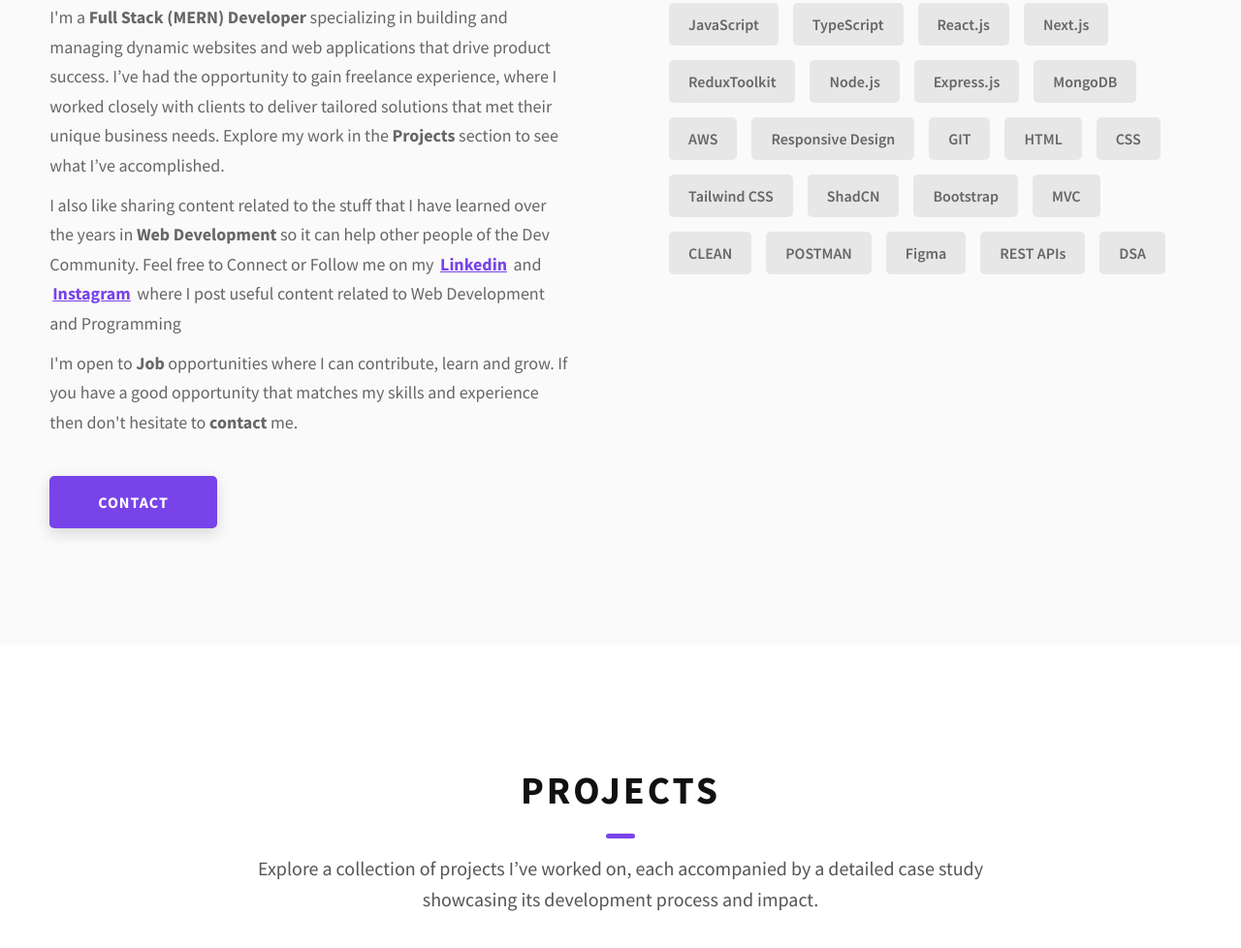
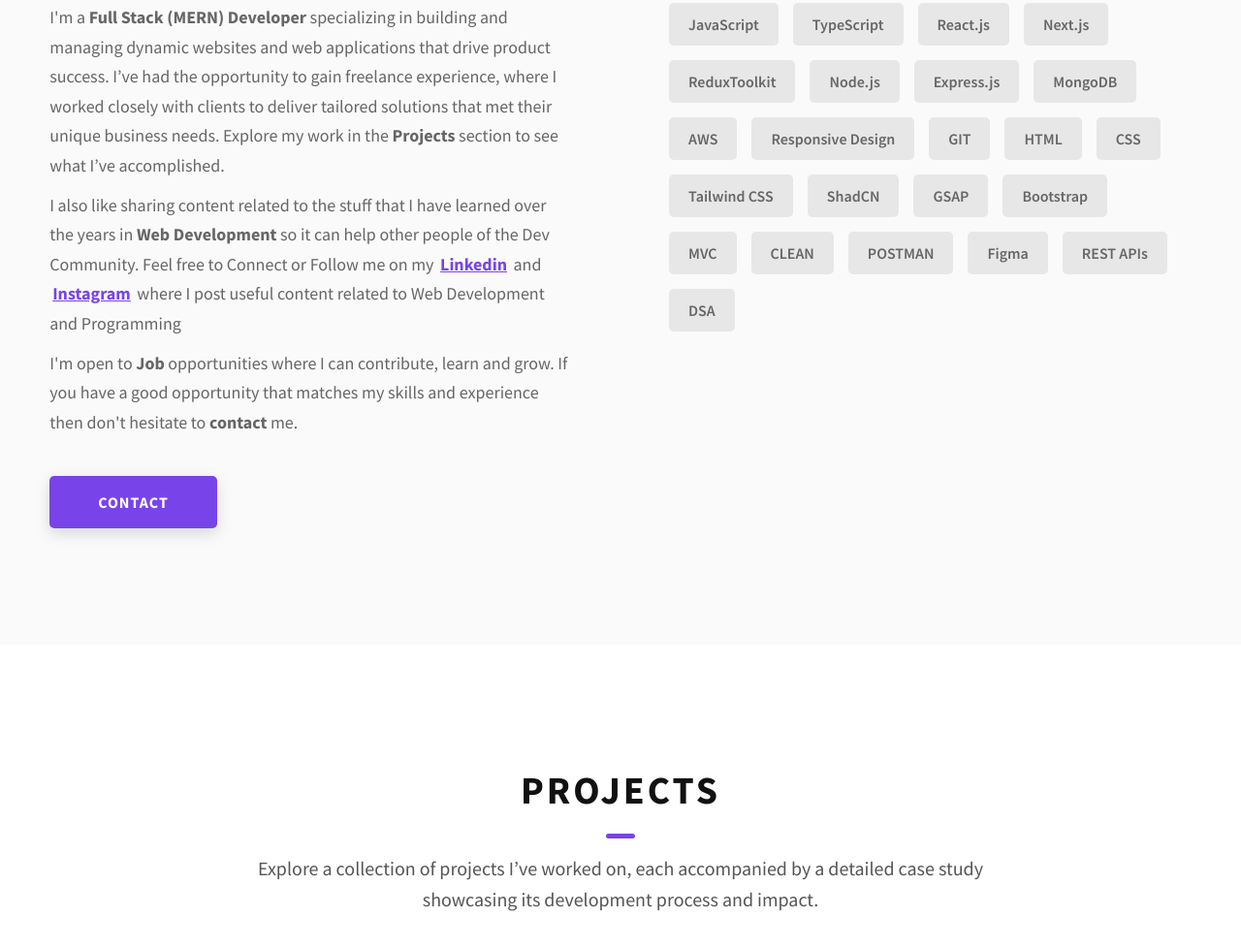
Before and after one commit to muhammedshereefn/Shereefolio, a plain HTML site: page index.html in a window 1280 px wide. Shown: the part 1206-2184 px from the top of the page at 97% size. Drawn offline with Linux system fonts and the light colour scheme; a script that the page names is missing; a web font is replaced by a local one.

Commit message:
add skills

```diff
--- a/index.html
+++ b/index.html
@@ -185,6 +185,7 @@
               <div class="skills__skill">CSS</div>
               <div class="skills__skill">Tailwind CSS</div>
               <div class="skills__skill">ShadCN</div>
+              <div class="skills__skill">GSAP</div>
               <div class="skills__skill">Bootstrap</div>
               <div class="skills__skill">MVC</div>
               <div class="skills__skill">CLEAN</div>
```
